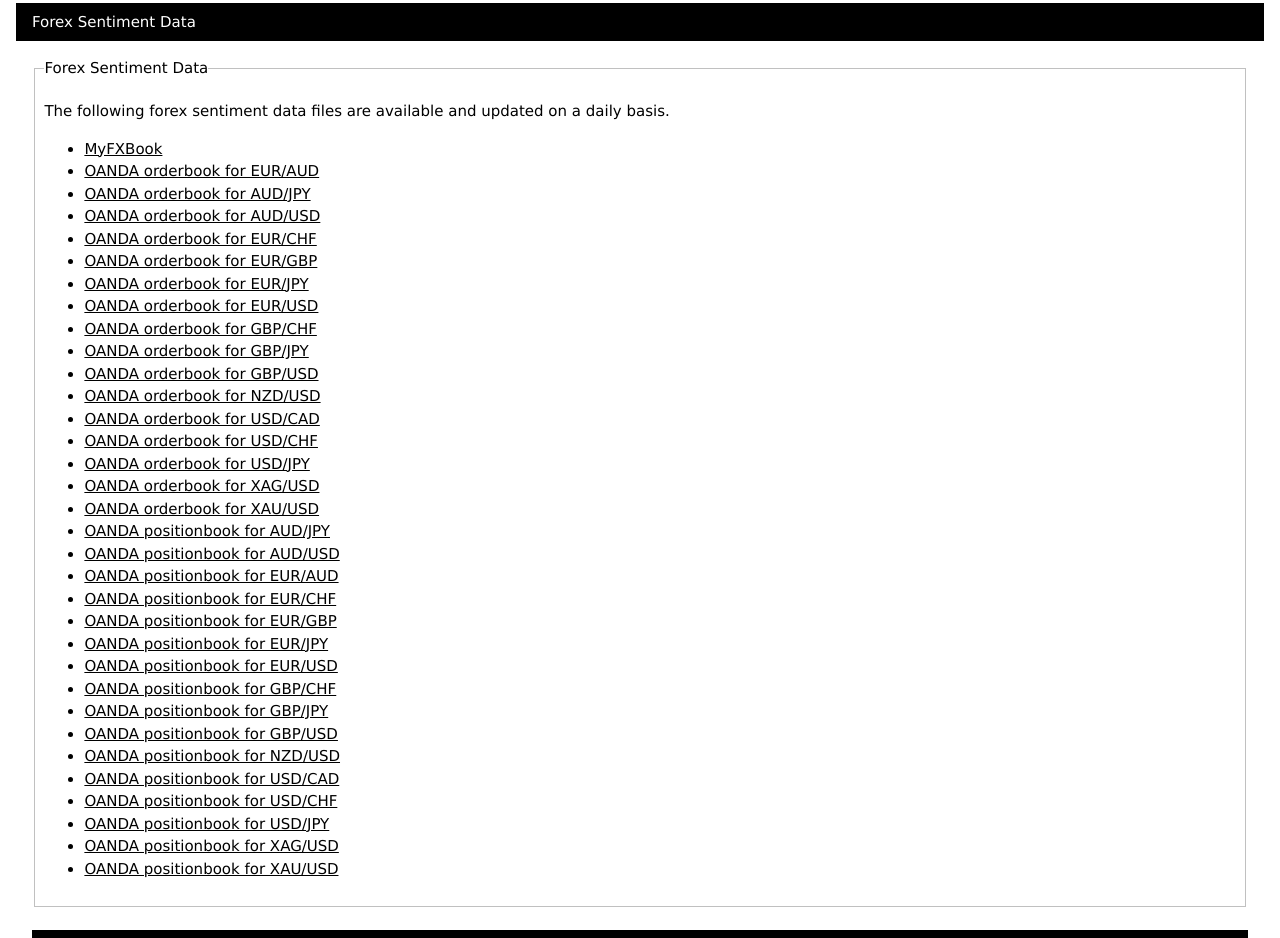
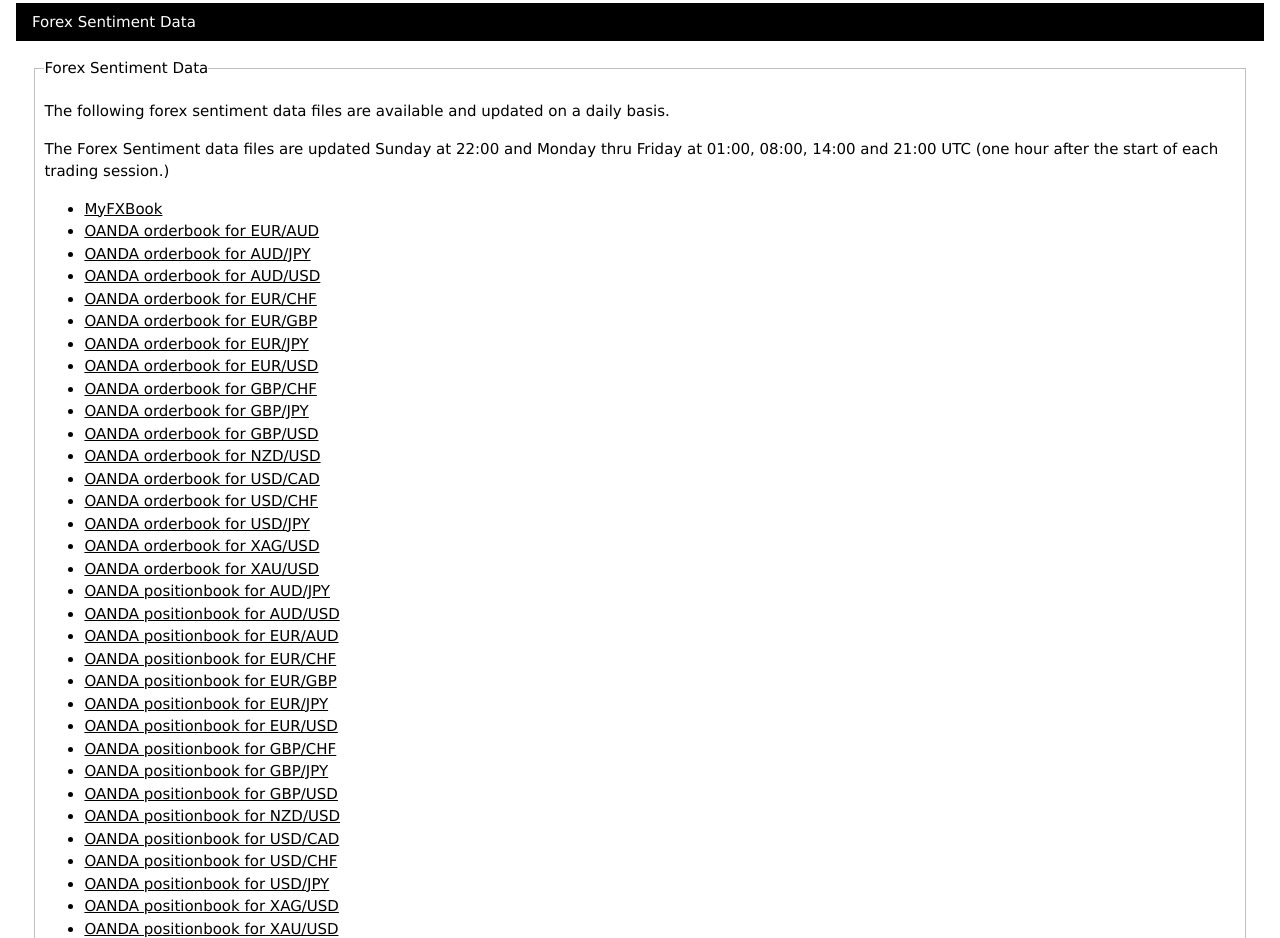
Before and after one commit to pingleware/pingleware.github.io, a plain HTML site: page index.html in a window 1280 px wide. Shown: the part 1346-2284 px from the top of the page. Drawn offline with nearby package versions, Linux system fonts and the light colour scheme.

Commit message:
added update schedule of sentiment data files

```diff
--- a/index.html
+++ b/index.html
@@ -90,6 +90,7 @@
                 <fieldset>
                     <legend>Forex Sentiment Data</legend>
                     <p>The following forex sentiment data files are available and updated on a daily basis.</p>
+                    <p>The Forex Sentiment data files are updated Sunday at 22:00 and Monday thru Friday at 01:00, 08:00, 14:00 and 21:00 UTC (one hour after the start of each trading session.)</p>
                     <ul>
                         <li><a href="myfxbook.json" target="_blank">MyFXBook</a></li>
                         <li><a href="oanda-orderbook-euraud.json" target="_blank">OANDA orderbook for EUR/AUD</a></li>
```
